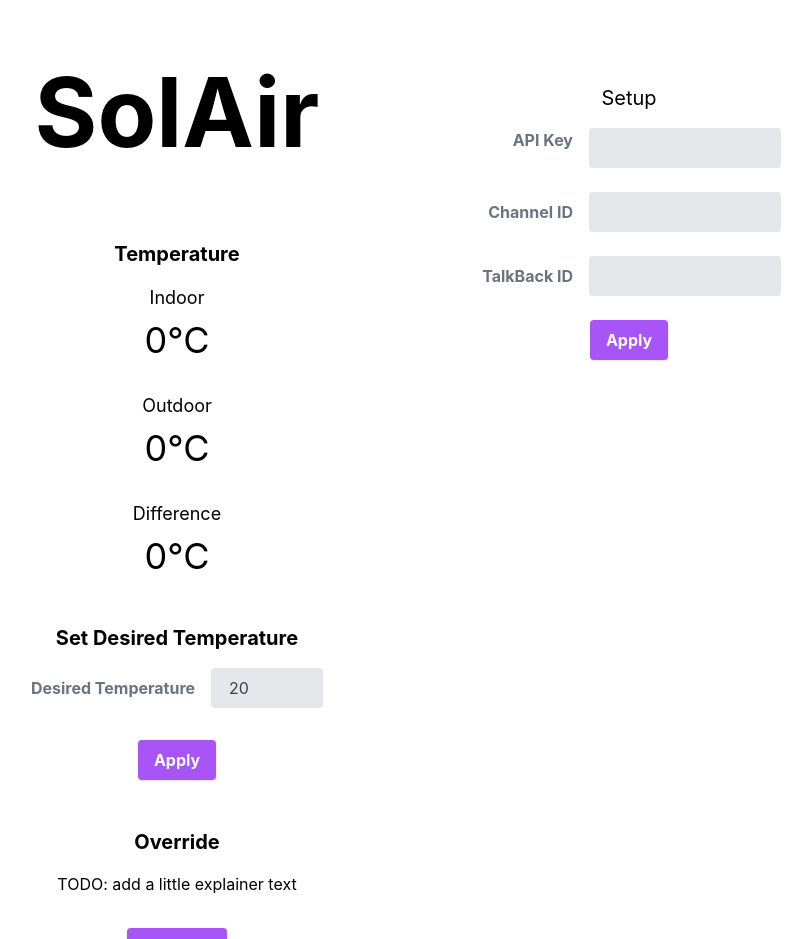
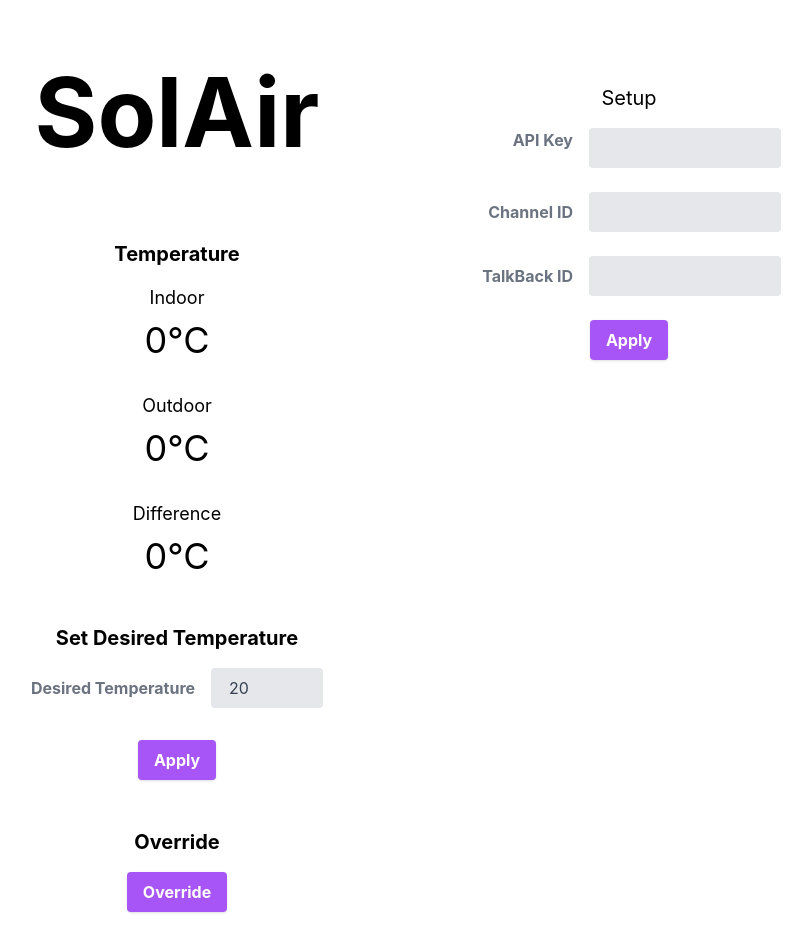
Before and after one commit to MikkelWestermann/solair, a React (Create React App) app: page / in a window 1280 px wide. Shown: the top 939 px of the page, without its empty margins (463-1275 px from the left). Built offline with nearby package versions, Linux system fonts and the light colour scheme; no server answers.

Commit message:
Remove todo

```diff
--- a/src/components/override/index.js
+++ b/src/components/override/index.js
@@ -33,8 +33,6 @@ const Override = () => {
       <h3 className="text-xl mb-4 font-bold text-center">Override</h3>
 
       <div className="flex flex-col items-center space-y-8">
-        <p>TODO: add a little explainer text</p>
-
         <button
           className="shadow bg-purple-500 hover:bg-purple-400 focus:shadow-outline focus:outline-none text-white font-bold py-2 px-4 rounded"
           onClick={override}
```
